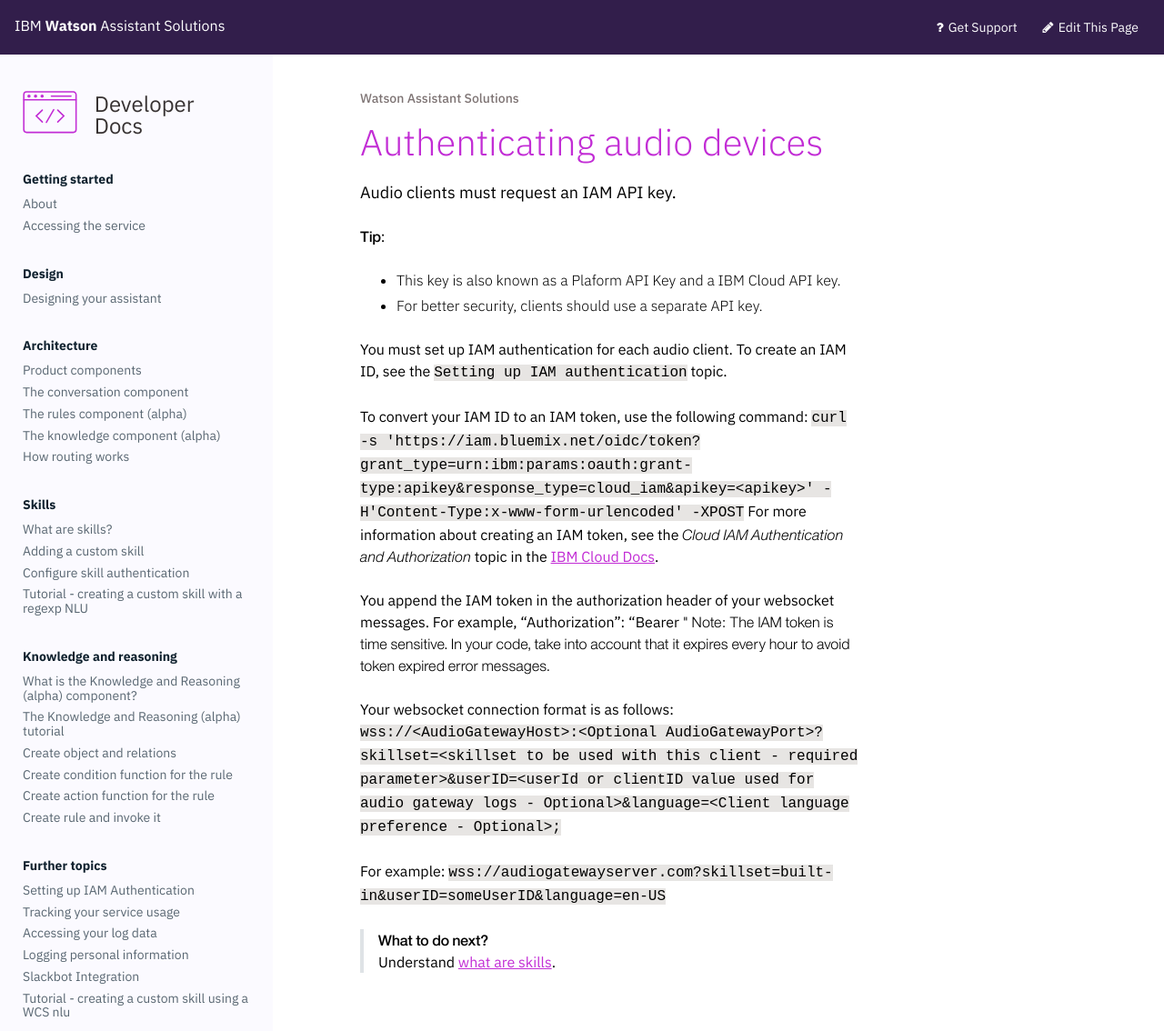
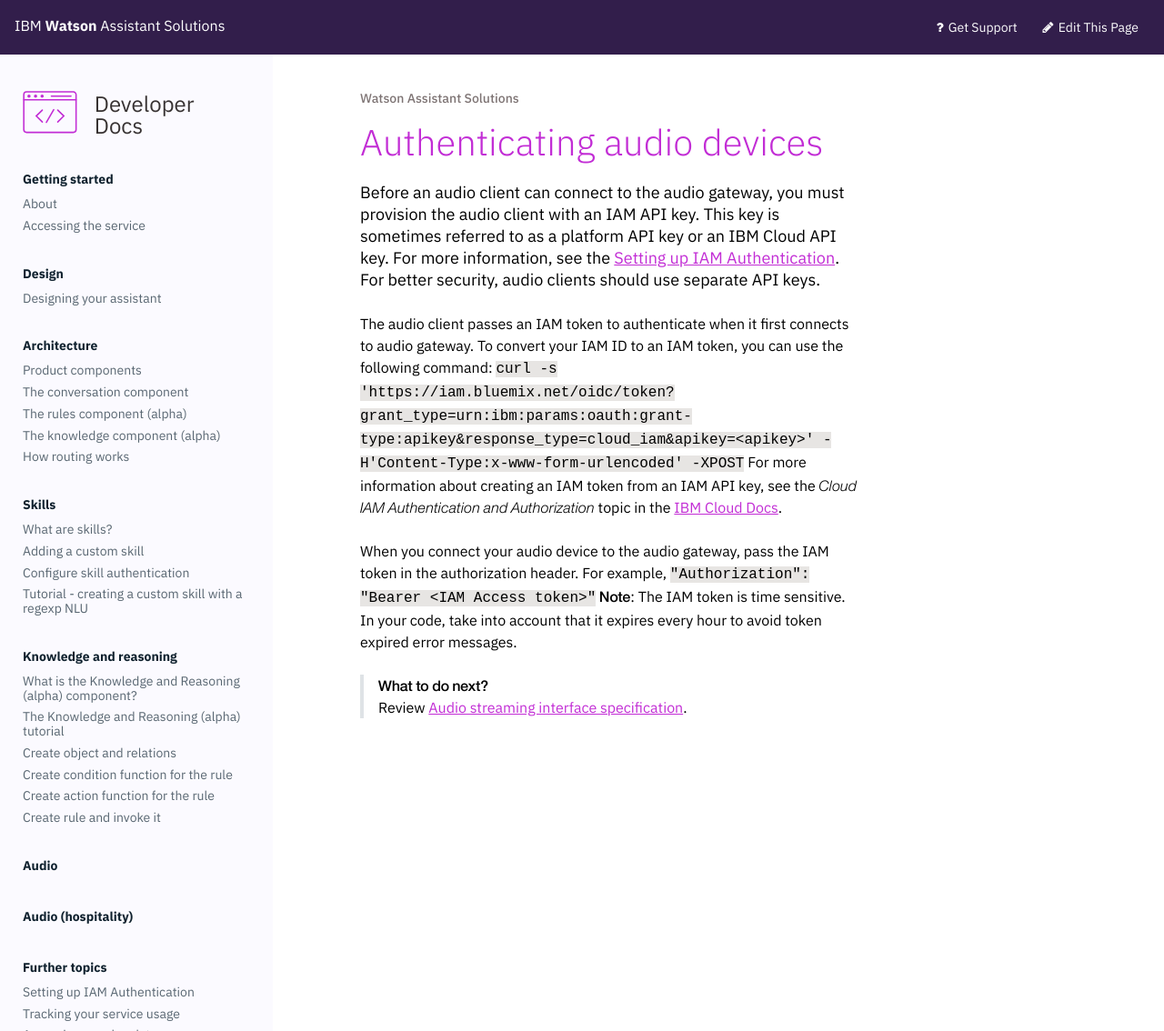
Before and after one commit to Watson-Personal-Assistant/developer, a Jekyll site: the page built from _content/audio/audio_authentication.md, in a window 1280 px wide. Shown: the whole page at 91% size. Built offline with Jekyll 4.4.1, drawn with Linux system fonts in a browser that asks for light colours.

Commit message:
Updated following review.

```diff
--- a/_content/audio/audio_authentication.md
+++ b/_content/audio/audio_authentication.md
@@ -1,27 +1,15 @@
 ---
 title: Authenticating audio devices
-weight: 25
+weight: 15
 ---
-Audio clients must request an IAM API key.
+Before an audio client can connect to the audio gateway, you must provision the audio client with an IAM API key.  This key is sometimes referred to as a platform API key or an IBM Cloud API key. For more information, see the [Setting up IAM Authentication]({{site.baseurl}}/further_topics/login-with-IBMid/). For better security, audio clients should use separate API keys.
 
-**Tip**:
-- This key is also known as a Plaform API Key and a IBM Cloud API key.
-- For better security, clients should use a separate API key.
+The audio client passes an IAM token to authenticate when it first connects to audio gateway. To convert your IAM ID to an IAM token, you can use the following command:
+`curl -s 'https://iam.bluemix.net/oidc/token?grant_type=urn:ibm:params:oauth:grant- type:apikey&response_type=cloud_iam&apikey=<apikey>' -H'Content-Type:x-www-form-urlencoded' -XPOST`
+For more information about creating an IAM token from an IAM API key, see the _Cloud IAM Authentication and Authorization_ topic in the [IBM Cloud Docs](https://console.bluemix.net/docs/services/IoT/reference/security/cloud_iam.html#cloud_iam).
 
-You must set up IAM authentication for each audio client.  To create an IAM ID, see the `Setting up IAM authentication` topic.
-
-To convert your IAM ID to an IAM token, use the following command:
-  `curl -s 'https://iam.bluemix.net/oidc/token?grant_type=urn:ibm:params:oauth:grant- type:apikey&response_type=cloud_iam&apikey=<apikey>' -H'Content-Type:x-www-form-urlencoded' -XPOST`
-For more information about creating an IAM token, see the _Cloud IAM Authentication and Authorization_ topic in the [IBM Cloud Docs](https://console.bluemix.net/docs/services/IoT/reference/security/cloud_iam.html#cloud_iam).
-
-You append the IAM token in the authorization header of your websocket messages.  For example, "Authorization": "Bearer <IAM Access token>"
-Note:  The IAM token is time sensitive.  In your code, take into account that it expires every hour to avoid token expired error messages.
-
-Your websocket connection format is as follows:
-`wss://<AudioGatewayHost>:<Optional AudioGatewayPort>?skillset=<skillset to be used with this client - required parameter>&userID=<userId or clientID value used for audio gateway logs - Optional>&language=<Client language preference - Optional>;`
-
-For example: `wss://audiogatewayserver.com?skillset=built-in&userID=someUserID&language=en-US`
-
+When you connect your audio device to the audio gateway, pass the IAM token in the authorization header.  For example, `"Authorization": "Bearer <IAM Access token>"`
+**Note**:  The IAM token is time sensitive.  In your code, take into account that it expires every hour to avoid token expired error messages.
 
 > **What to do next?**<br/>
-Understand [what are skills]({{site.baseurl}}/skill/what-are-they).
+Review [Audio streaming interface specification]({{site.baseurl}}/audio/interface).
```
Also changed, not shown: _content/audio/audio_support.md (added, +12 -0 lines), _content/audio/how_it_works_audio.md (+10 -9 lines), _content/audio/interface.md (+9 -6 lines), _content/skill/build-skill.md (+12 -12 lines), _content/understand-service/core.md (+2 -4 lines), _data/sections.yml (+8 -0 lines), _content/audio/flow.PNG.
